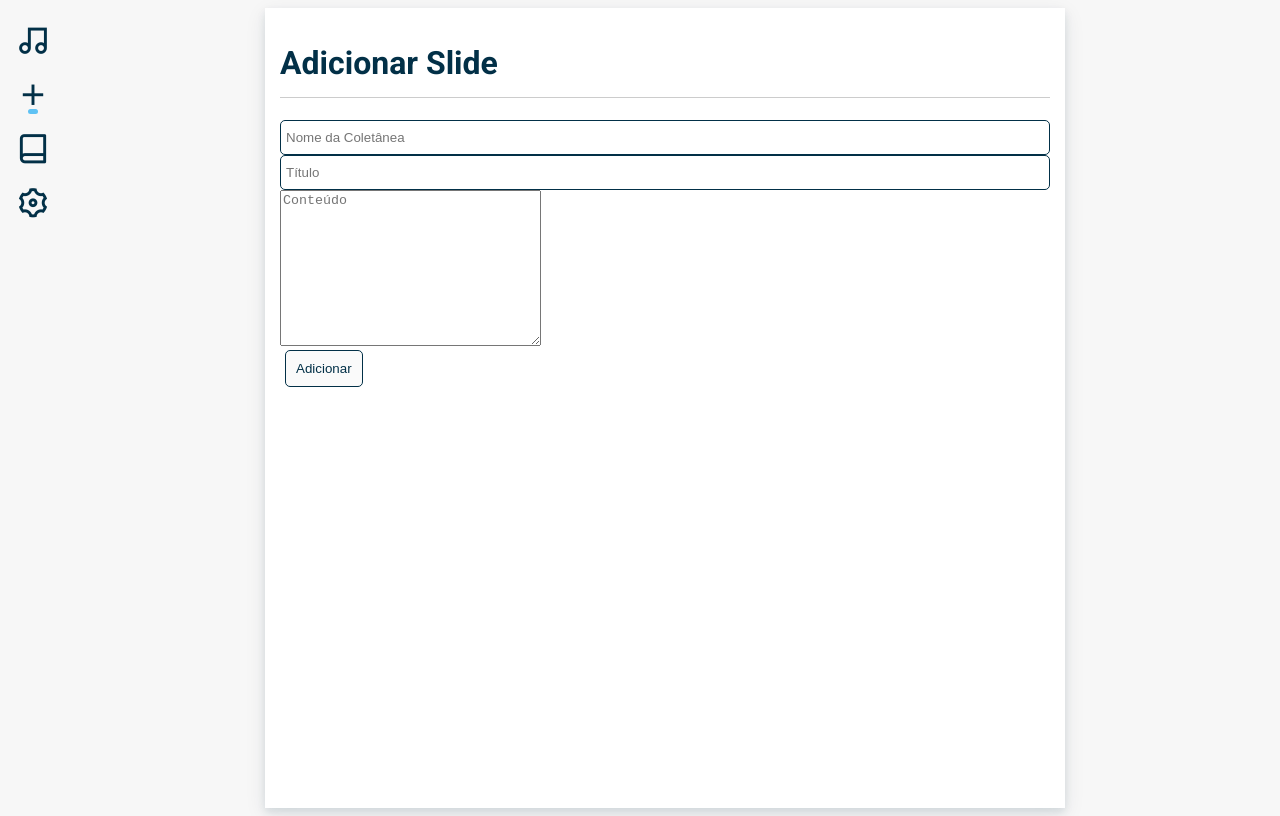
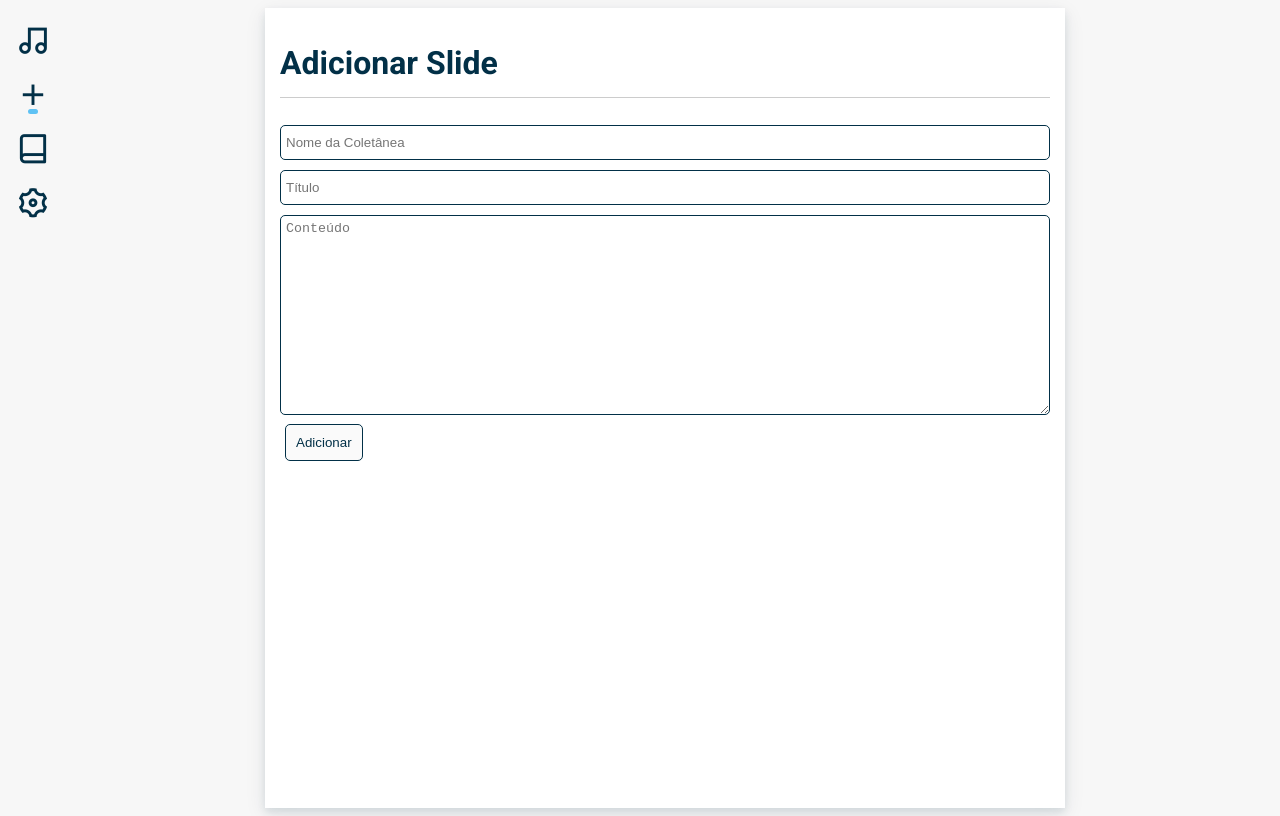
Before and after one commit to arleypadua/churchlide, a React (Create React App) app: page /add-praise in a window 1280 px wide. Built offline with nearby package versions, Linux system fonts and the light colour scheme; what @azure/msal-react would draw is missing.

Commit message:
styling add/update praise

```diff
--- a/src/components/SideBar/SideBar.js
+++ b/src/components/SideBar/SideBar.js
@@ -9,7 +9,7 @@ const items = [
     icon: 'ri-music-2-line ri-fw'
   },
   {
-    routePattern: /\/add-praise/,
+    routePattern: /\/(add-praise|edit-praise)/,
     route: '/add-praise',
     icon: 'ri-add-line ri-fw'
   },
--- a/src/pages/AddPraise/AddPraise.css
+++ b/src/pages/AddPraise/AddPraise.css
@@ -20,3 +20,8 @@
   padding-bottom: 15px;
   border-bottom: 1px solid rgba(0, 0, 0, .2);
 }
+
+.add_praise__panel .input, .add_praise__panel .text_area {
+  margin-top: 5px;
+  margin-bottom: 5px;
+}
--- a/src/pages/AddPraise/AddPraise.js
+++ b/src/pages/AddPraise/AddPraise.js
@@ -46,6 +46,7 @@ export default function AddPraise() {
         />
 
         <textarea
+          className='text_area input_full_width tall'
           cols="30"
           rows="10"
           placeholder='Conteúdo'
--- a/src/pages/EditPraise/EditPraise.js
+++ b/src/pages/EditPraise/EditPraise.js
@@ -61,6 +61,7 @@ export default function AddPraise() {
         />
 
         <textarea
+          className='text_area input_full_width tall'
           cols="30"
           rows="10"
           placeholder='Conteúdo'
--- a/src/style.css
+++ b/src/style.css
@@ -29,12 +29,16 @@ body {
   overflow: hidden;
 }
 
-.input, .select {
+.input, .select, .text_area {
   padding: 5px;
   height: 35px;
   border-radius: 5px;
   border: #023047 solid 1px;
   transition: border ease-in-out 0.5s;
+}
+
+.text_area.tall {
+  height: 25vh;
 }
 
 .input_full_width {
```
